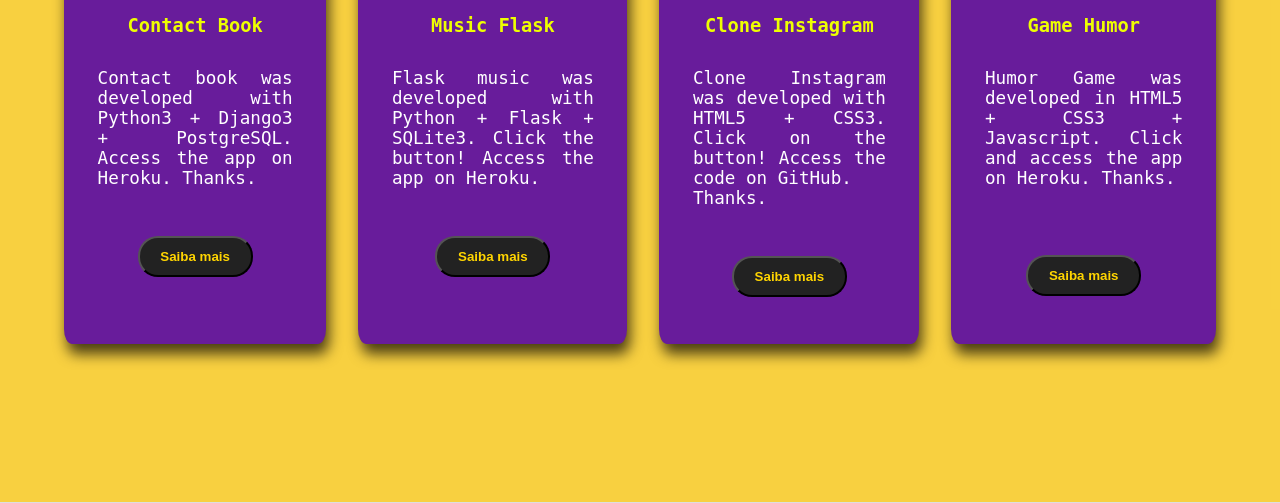
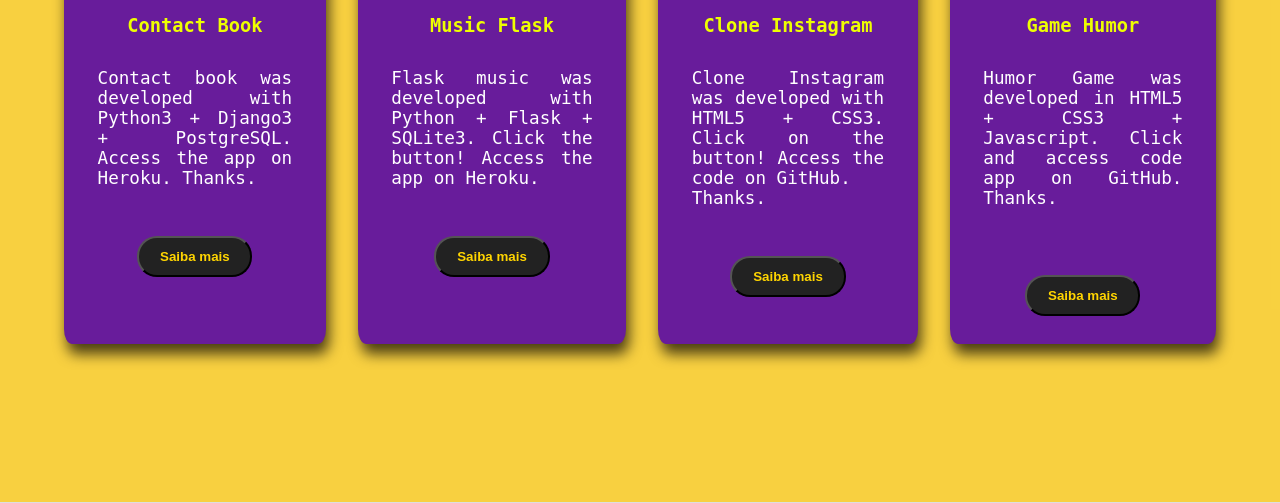
Before and after one commit to fharaujo/portfolio_flask, a Flask app: page / in a window 1280 px wide. Shown: the part 1978-2481 px from the top of the page. Run offline with Flask 2, Linux system fonts and the light colour scheme.

Commit message:
link final project

```diff
--- a/templates/index.html
+++ b/templates/index.html
@@ -103,7 +103,7 @@
                 <img src="https://uploaddeimagens.com.br/images/003/349/586/original/blue-humor.PNG?1627068875" alt="" width="180">
                 <h3>Game Humor</h3>
                 <p>Humor Game was developed in HTML5 + CSS3 + Javascript.
-                    Click and access the app on Heroku. Thanks.</p><br>
+                    Click and access code app on GitHub. Thanks.</p><br>
                 <a href="https://github.com/fharaujo/blue-projetos/tree/main/modulo2/jogo_humor">
                     <button>Saiba mais</button>
                 </a>
```
